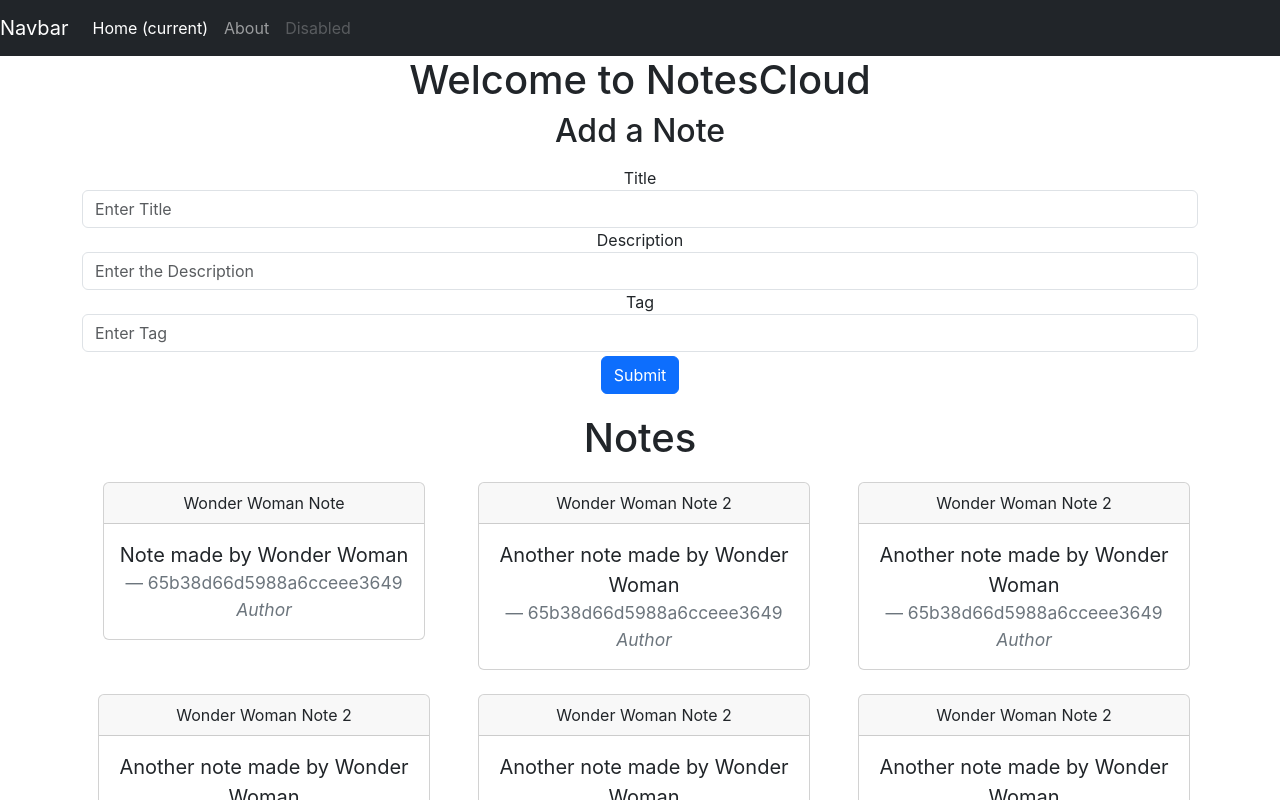
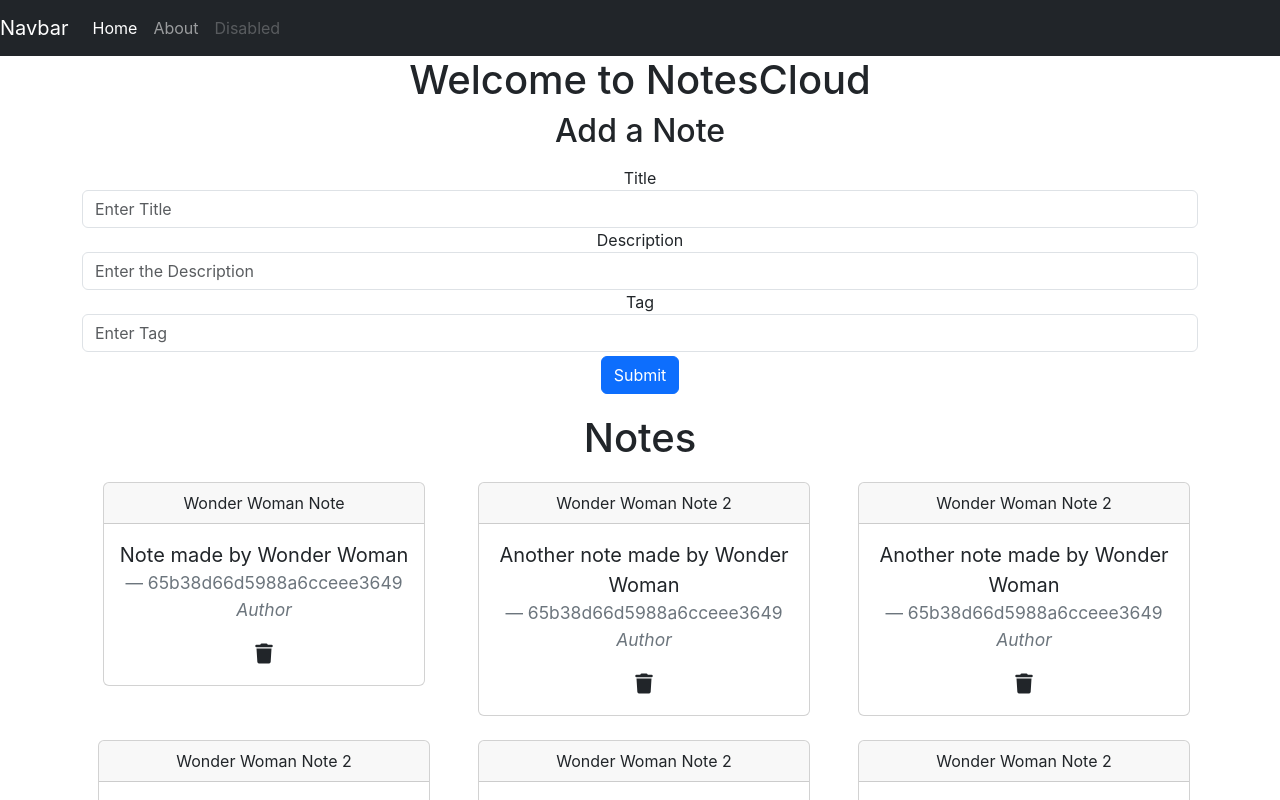
Before and after one commit to SupercoolKartik/DemoAB-2, a React (Create React App) app: page /home in a window 1280 px wide. Shown: the top 800 px of the page. Built offline with nearby package versions, Linux system fonts and the light colour scheme.

Commit message:
Added functionality to delete a note and added a Delete icon in every Note Items

```diff
--- a/public/index.html
+++ b/public/index.html
@@ -50,5 +50,9 @@
       integrity="sha384-C6RzsynM9kWDrMNeT87bh95OGNyZPhcTNXj1NW7RuBCsyN/o0jlpcV8Qyq46cDfL"
       crossorigin="anonymous"
     ></script>
+    <script
+      src="https://kit.fontawesome.com/ebac338935.js"
+      crossorigin="anonymous"
+    ></script>
   </body>
 </html>
--- a/src/App.css
+++ b/src/App.css
@@ -36,3 +36,6 @@
     transform: rotate(360deg);
   }
 }
+i{
+  cursor: pointer;
+}
--- a/src/components/NoteItem.js
+++ b/src/components/NoteItem.js
@@ -1,6 +1,8 @@
-import React from "react";
+import React, { useContext } from "react";
+import noteContext from "../context/noteContext";
 
 const NoteItem = (props) => {
+  const { deleteNote } = useContext(noteContext);
   return (
     <div className="container-fluid note-container d-flex justify-content-center mx-1 my-1">
       <div className="card ">
@@ -13,6 +15,13 @@
               <br />
               <cite title="Source Title">Author</cite>
             </footer>
+            <i
+              className="fa-solid fa-trash mx-4"
+              title="Delete Note"
+              onClick={() => {
+                deleteNote(props.note._id);
+              }}
+            ></i>
           </blockquote>
         </div>
       </div>
--- a/src/context/noteState.js
+++ b/src/context/noteState.js
@@ -82,6 +82,7 @@
 
   //Add a Note
   const addNote = (title, description, tag) => {
+    //TODO: API Call
     const newNote = {
       _id: "65b39447ce2fbr311c7de97e4",
       user: "65b38d66d5988a6cceee3649",
@@ -94,8 +95,18 @@
     setNotes(notes.concat(newNote));
   };
 
+  //Delete a Note
+  const deleteNote = (id) => {
+    //TODO: API Call
+    console.log("The note with id:" + id + " has been deleted");
+    const newNotes = notes.filter((note) => {
+      return id !== note._id;
+    });
+    setNotes(newNotes);
+  };
+
   return (
-    <NoteContext.Provider value={{ notes, addNote }}>
+    <NoteContext.Provider value={{ notes, addNote, deleteNote }}>
       {props.children}
     </NoteContext.Provider>
   );
```
